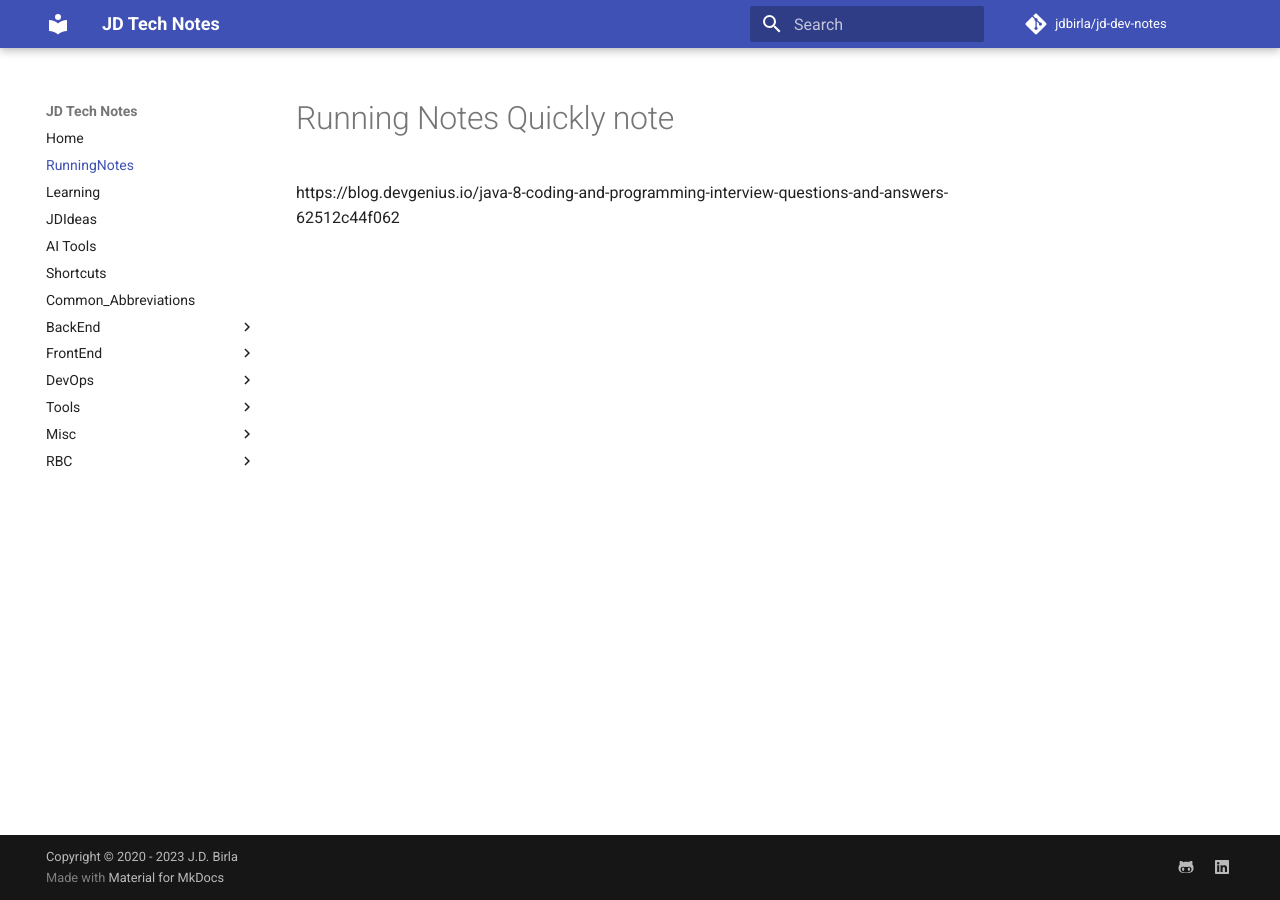
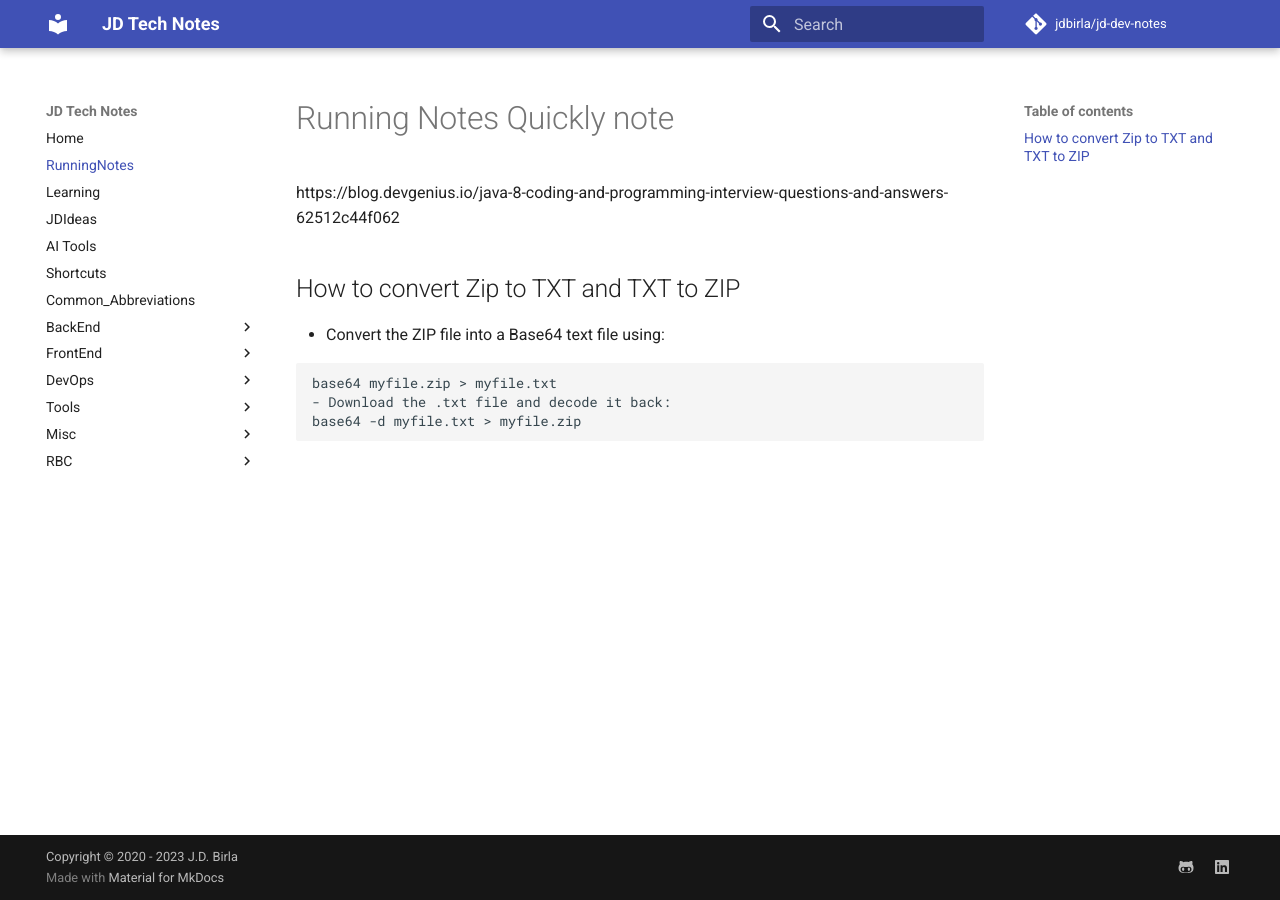
Before and after one commit to jdbirla/jd-dev-notes, an MkDocs documentation site: the page built from docs/runningnotes.md, in a window 1280 px wide. Built offline with MkDocs 1.6.1 and Material for MkDocs 9.7.7, drawn with Linux system fonts in a browser that asks for light colours; comment, search, counter and statistics services are not loaded.

Commit message:
runung notess

````diff
--- a/docs/runningnotes.md
+++ b/docs/runningnotes.md
@@ -1,2 +1,10 @@
 # Running Notes Quickly note
 https://blog.devgenius.io/java-8-coding-and-programming-interview-questions-and-answers-62512c44f062
+
+## How to convert Zip to TXT and TXT to ZIP
+- Convert the ZIP file into a Base64 text file using:
+```sh
+base64 myfile.zip > myfile.txt
+- Download the .txt file and decode it back:
+base64 -d myfile.txt > myfile.zip
+```
````
